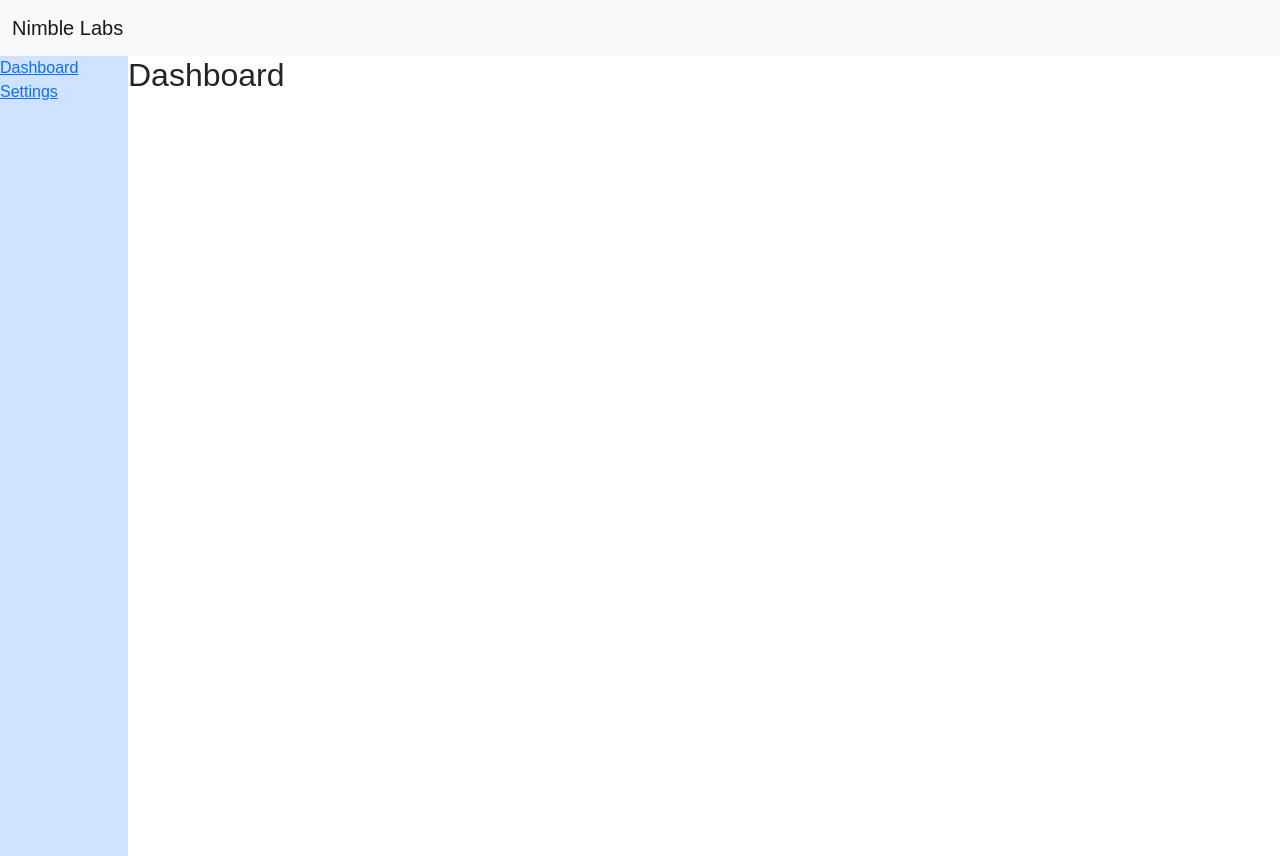
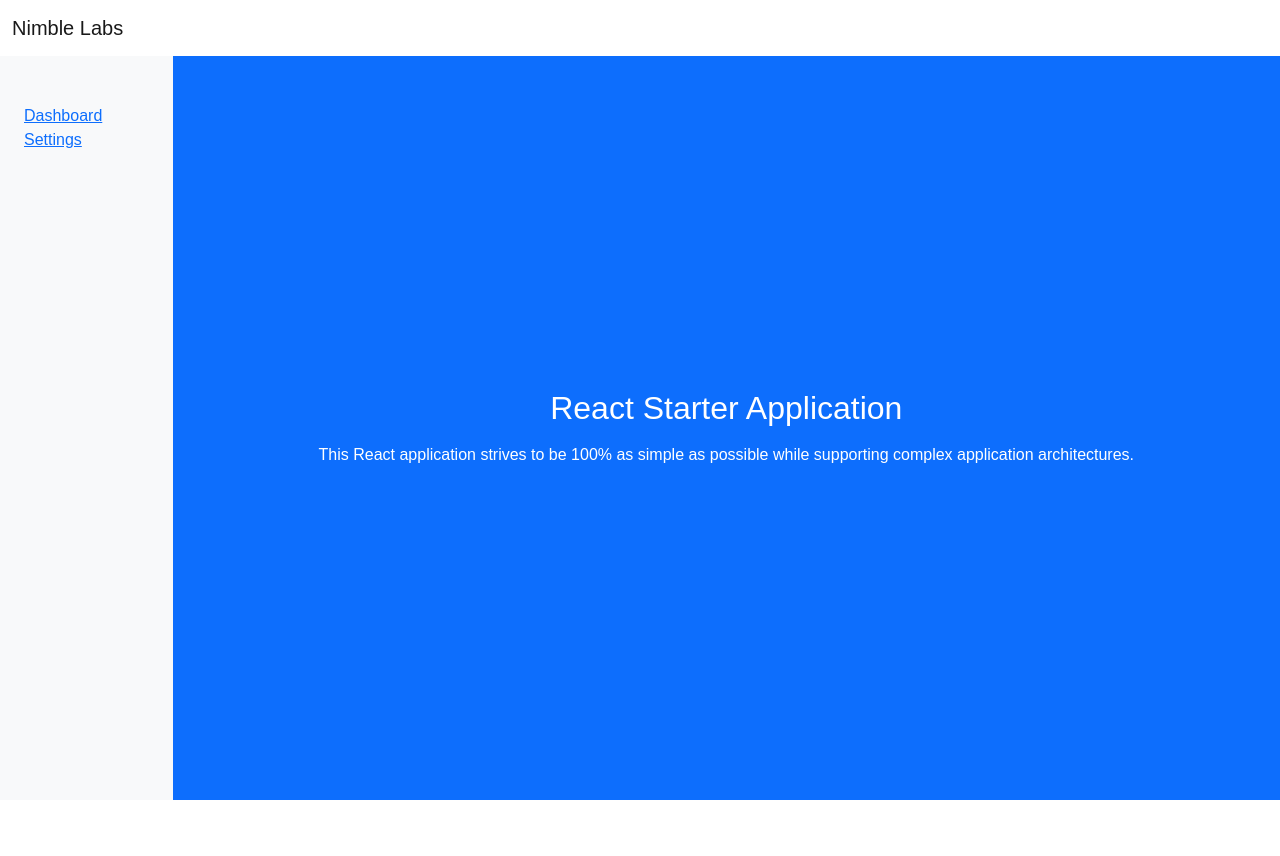
Before and after one commit to NimbleLabs/react-starter-app, a React (Create React App) app: page / in a window 1280 px wide. After the commit the page ends 800 px from the top, so only its background shows below. Built offline with nearby package versions, Linux system fonts and the light colour scheme; a web font is replaced by a local one.

Commit message:
Improve UI with height calculation and basic styling

```diff
--- a/src/App.js
+++ b/src/App.js
@@ -10,9 +10,9 @@ function App() {
     <Router>
       <div className="vh-100">
         <TopNav/>
-        <div className="d-flex vh-100">
+        <div className="d-flex main-container">
           <Sidebar />
-          <div>
+          <div className="w-100-pct">
             <Routes>
               <Route path="/" element={<Dashboard/>}/>
               <Route path="/settings" element={<Settings/>}/>
--- a/src/layout/Sidebar.js
+++ b/src/layout/Sidebar.js
@@ -1,5 +1,5 @@
 function Sidebar() {
-  return <div className="h-100-pct w-32 bg-blue-100">
+  return <div className="h-100-pct w-48 bg-gray-100 px-4 pt-5">
     <a href="/">Dashboard</a>
     <br />
     <a href="/settings">Settings</a>
--- a/src/layout/TopNav.js
+++ b/src/layout/TopNav.js
@@ -1,6 +1,6 @@
 
 function TopNav() {
-  return <nav className="navbar navbar-expand-lg navbar-light bg-light">
+  return <nav className="navbar navbar-expand-lg navbar-light">
     <div className="container-fluid">
       <a className="navbar-brand" href="/">Nimble Labs</a>
     </div>
--- a/src/views/Dashboard.js
+++ b/src/views/Dashboard.js
@@ -1,6 +1,9 @@
 function Dashboard() {
-  return <div>
-    <h2>Dashboard</h2>
+  return <div className="w-100-pct h-100-pct flex-column-center bg-primary text-white">
+    <h2>React Starter Application</h2>
+    <div className="mt-3">
+      This React application strives to be 100% as simple as possible while supporting complex application architectures.
+    </div>
   </div>;
 }
 
--- a/src/views/Settings.js
+++ b/src/views/Settings.js
@@ -1,5 +1,5 @@
 function Settings() {
-  return <div>
+  return <div className="ms-4 mt-4">
     <h2>Settings</h2>
   </div>;
 }
```
